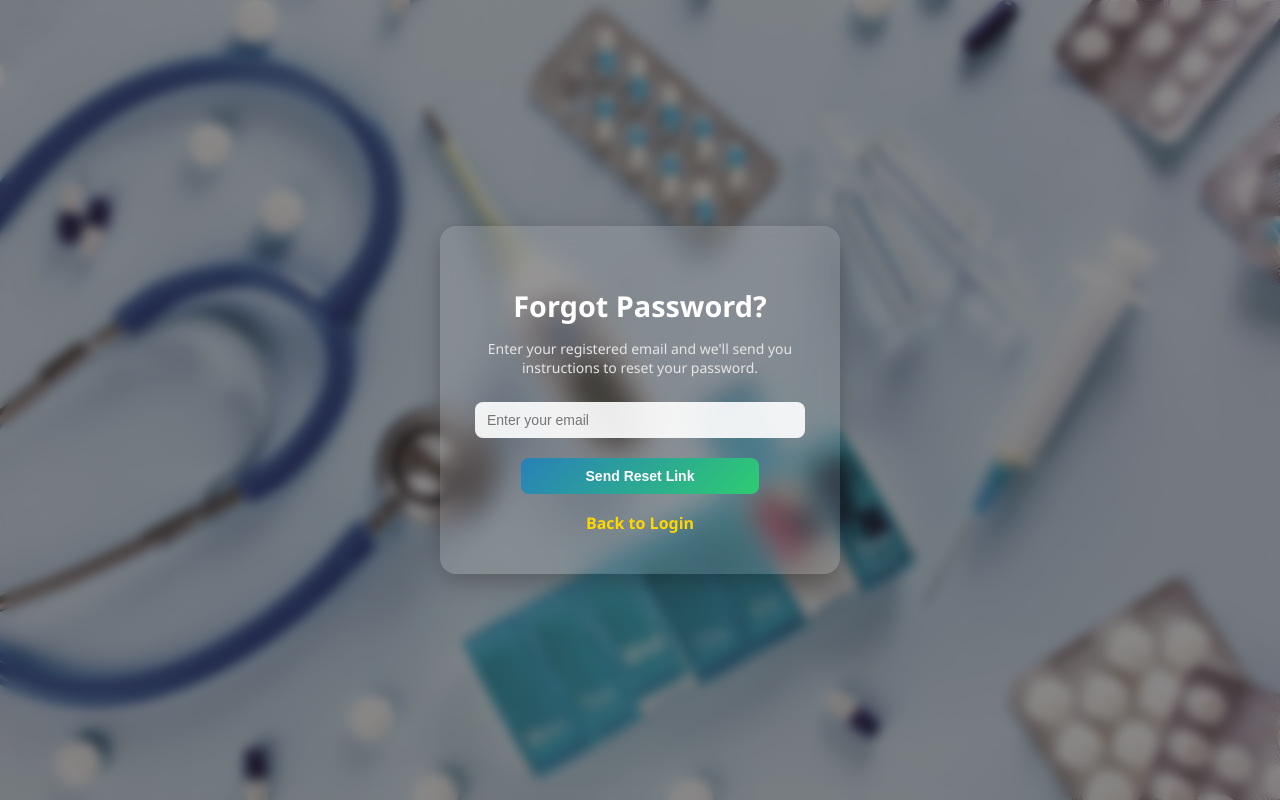
After one commit to Caleeeeeeeeeb/HealthBridge, a Django app: page /forgot-password/ in a window 1280 px wide. The commit adds this page. Run offline with Django 5.2, Linux system fonts and the light colour scheme.

Commit message:
Implemented forgot password and reset password flow

```diff
--- a/HealthBridge/settings.py
+++ b/HealthBridge/settings.py
@@ -73,6 +73,7 @@ TEMPLATES = [
         'APP_DIRS': True,
         'OPTIONS': {
             'context_processors': [
+                'django.template.context_processors.debug',
                 'django.template.context_processors.request',
                 'django.contrib.auth.context_processors.auth',
                 'django.contrib.messages.context_processors.messages',
@@ -89,7 +90,7 @@ WSGI_APPLICATION = 'HealthBridge.wsgi.application'
 
 DATABASES = {
      "default": dj_database_url.config(
-        default="sqlite:///db.sqlite3",
+        default="postgresql://postgres.rovbuexxvufsylkahhgw:HealthBridge@aws-1-us-east-2.pooler.supabase.com:5432/postgres",
         conn_max_age=600, # persistent connections
         ssl_require=True # enforce SSL
     )
--- /dev/null
+++ b/healthbridge_app/templates/healthbridge_app/forgot_password.html
@@ -0,0 +1,206 @@
+{% load static %}
+<!DOCTYPE html>
+<html lang="en">
+<head>
+    <meta charset="UTF-8">
+    <title>Forgot Password - HealthBridge</title>
+    <style>
+        :root {
+            --emerald-green: #2ECC71;
+            --deep-blue: #2980B9;
+            --gold: #FFD700;
+        }
+
+        body {
+            margin: 0;
+            height: 100vh;
+            display: flex;
+            justify-content: center;
+            align-items: center;
+            font-family: "Segoe UI", Tahoma, Geneva, Verdana, sans-serif;
+            color: #fff;
+            overflow: hidden;
+            background: url("{% static 'healthbridge_app/background.png' %}") center/cover no-repeat;
+        }
+
+        .overlay {
+            position: absolute;
+            inset: 0;
+            background: rgba(0, 0, 0, 0.45);
+            backdrop-filter: blur(6px);
+            z-index: 0;
+        }
+
+        .forgot-container {
+            position: relative;
+            z-index: 1;
+            background: rgba(255, 255, 255, 0.12);
+            border-radius: 16px;
+            padding: 40px 30px;
+            width: 340px;
+            text-align: center;
+            backdrop-filter: blur(12px);
+            box-shadow: 0 8px 25px rgba(0, 0, 0, 0.25);
+        }
+
+        h1 {
+            font-size: 1.8rem;
+            margin-bottom: 10px;
+            color: #fff;
+        }
+
+        p {
+            font-size: 14px;
+            color: #e6e6e6;
+            margin-bottom: 25px;
+        }
+
+        input[type="email"] {
+            width: 90%;
+            padding: 10px 12px;
+            border-radius: 8px;
+            border: none;
+            outline: none;
+            font-size: 14px;
+            margin-bottom: 20px;
+            background: rgba(255, 255, 255, 0.9);
+            color: #333;
+        }
+
+        input[type="email"]:focus {
+            box-shadow: 0 0 6px rgba(46, 204, 113, 0.6);
+        }
+
+        button {
+            width: 70%;
+            padding: 10px;
+            border: none;
+            border-radius: 8px;
+            background: linear-gradient(135deg, var(--deep-blue), var(--emerald-green));
+            color: #fff;
+            font-weight: 600;
+            font-size: 14px;
+            cursor: pointer;
+            transition: all 0.3s ease;
+        }
+
+        button:hover {
+            transform: translateY(-2px);
+            background: linear-gradient(135deg, var(--emerald-green), var(--deep-blue));
+        }
+
+        .back-link {
+            display: block;
+            margin-top: 18px;
+            color: var(--gold);
+            font-weight: bold;
+            text-decoration: none;
+            transition: color 0.3s;
+        }
+
+        .back-link:hover {
+            color: #fff;
+        }
+
+        /* Modal styling */
+        .modal {
+            position: fixed;
+            top: 0; left: 0;
+            width: 100%; height: 100%;
+            display: flex;
+            justify-content: center;
+            align-items: center;
+            background: rgba(0, 0, 0, 0.5);
+            visibility: hidden;
+            opacity: 0;
+            transition: all 0.3s ease;
+            z-index: 10;
+        }
+
+        .modal.active {
+            visibility: visible;
+            opacity: 1;
+        }
+
+        .modal-content {
+            background: rgba(255, 255, 255, 0.95);
+            padding: 30px 40px;
+            border-radius: 16px;
+            text-align: center;
+            color: #333;
+            box-shadow: 0 8px 25px rgba(0, 0, 0, 0.25);
+            animation: pop 0.3s ease;
+        }
+
+        .modal-content h2 {
+            margin-bottom: 10px;
+            color: var(--deep-blue);
+        }
+
+        .modal-content p {
+            margin-bottom: 20px;
+            font-size: 14px;
+            color: #444;
+        }
+
+        .modal-content button {
+            background: linear-gradient(135deg, var(--emerald-green), var(--deep-blue));
+            color: #fff;
+            border: none;
+            border-radius: 8px;
+            padding: 8px 20px;
+            font-weight: bold;
+            cursor: pointer;
+            transition: transform 0.2s;
+        }
+
+        .modal-content button:hover {
+            transform: scale(1.05);
+        }
+
+        @keyframes pop {
+            0% { transform: scale(0.9); opacity: 0; }
+            100% { transform: scale(1); opacity: 1; }
+        }
+    </style>
+</head>
+
+<body>
+    <div class="overlay"></div>
+
+    <div class="forgot-container">
+        <h1>Forgot Password?</h1>
+        <p>Enter your registered email and we'll send you<br>instructions to reset your password.</p>
+        <form id="resetForm" method="post">
+            {% csrf_token %}
+            <input type="email" name="email" placeholder="Enter your email" required>
+            <br>
+            <button type="submit">Send Reset Link</button>
+        </form>
+        <a href="{% url 'login' %}" class="back-link">Back to Login</a>
+    </div>
+
+    <!-- Success Modal -->
+    <div class="modal" id="successModal">
+        <div class="modal-content">
+            <h2>✅ Reset Link Sent!</h2>
+            <p>Please check your email for instructions to reset your password.</p>
+            <button onclick="closeModal()">OK</button>
+        </div>
+    </div>
+
+    <script>
+        const form = document.getElementById("resetForm");
+        const modal = document.getElementById("successModal");
+
+        form.addEventListener("submit", function(e) {
+            e.preventDefault(); // Prevent form reload
+            modal.classList.add("active");
+        });
+
+        function closeModal() {
+            modal.classList.remove("active");
+        }
+    </script>
+</body>
+</html>
--- a/healthbridge_app/urls.py
+++ b/healthbridge_app/urls.py
@@ -16,6 +16,8 @@ urlpatterns = [
     # tracking
     path("requests/", views.my_donations, name="request_list"),
     path("requests/<int:pk>/", views.donation_detail, name="request_detail"),
+    path('forgot-password/', views.forgot_password, name='forgot_password'),
+    path('reset-password/<uidb64>/<token>/', views.reset_password, name='reset_password'),
 ]
 
 if settings.DEBUG:
--- a/healthbridge_app/views.py
+++ b/healthbridge_app/views.py
@@ -3,7 +3,14 @@ from django.contrib import messages
 from django.contrib.auth import authenticate, login, logout, get_user_model
 from django.contrib.auth.decorators import login_required
 from django.shortcuts import get_object_or_404, redirect, render
+from django.contrib.auth.tokens import default_token_generator
+from django.contrib.auth.models import User
+from django.core.mail import send_mail
+from django.template.loader import render_to_string
+from django.utils.http import urlsafe_base64_encode, urlsafe_base64_decode
+from django.utils.encoding import force_bytes
 from django.utils import timezone
+from django.conf import settings
 
 from .models import Donation, GenericMedicine, BrandMedicine
 
@@ -133,3 +140,54 @@ def my_donations(request):
 def donation_detail(request, pk: int):
     donation = get_object_or_404(Donation, pk=pk, donor=request.user)
     return render(request, "healthbridge_app/track_request_detail.html", {"donation": donation})
+
+def forgot_password(request):
+    if request.method == 'POST':
+        email = request.POST.get('email')
+        try:
+            user = User.objects.get(email=email)
+        except User.DoesNotExist:
+            messages.error(request, "No account found with that email.")
+            return redirect('forgot_password')
+
+        token = default_token_generator.make_token(user)
+        uid = urlsafe_base64_encode(force_bytes(user.pk))
+        reset_link = request.build_absolute_uri(f'/reset-password/{uid}/{token}/')
+
+        subject = 'Password Reset - HealthBridge'
+        message = render_to_string('healthbridge_app/password_reset_email.html', {
+            'user': user,
+            'reset_link': reset_link,
+        })
+
+        send_mail(subject, message, settings.DEFAULT_FROM_EMAIL, [email])
+
+        messages.success(request, 'Password reset link has been sent to your email.')
+        return redirect('login')
+
+    return render(request, 'healthbridge_app/forgot_password.html')
+
+def reset_password(request, uidb64, token):
+    UserModel = get_user_model()
+    try:
+        uid = urlsafe_base64_decode(uidb64).decode()
+        user = UserModel.objects.get(pk=uid)
+    except (TypeError, ValueError, OverflowError, UserModel.DoesNotExist):
+        user = None
+
+    if user is not None and default_token_generator.check_token(user, token):
+        if request.method == 'POST':
+            new_password = request.POST.get('password')
+            confirm_password = request.POST.get('confirm_password')
+
+            if new_password == confirm_password:
+                user.set_password(new_password)
+                user.save()
+                messages.success(request, 'Password has been reset successfully!')
+                return redirect('login')
+            else:
+                messages.error(request, 'Passwords do not match.')
+        return render(request, 'healthbridge_app/reset_password.html')
+    else:
+        messages.error(request, 'Invalid or expired reset link.')
+        return redirect('forgot_password')
```
Also changed, not shown: healthbridge_app/templates/healthbridge_app/login.html (+28 -1 lines).
